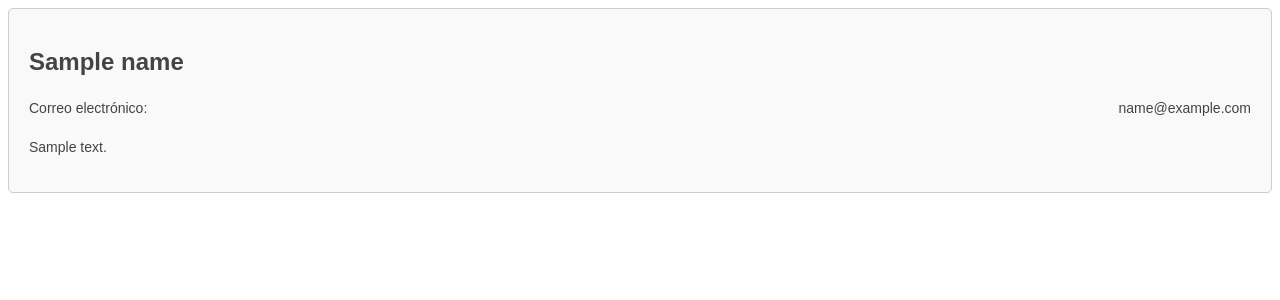
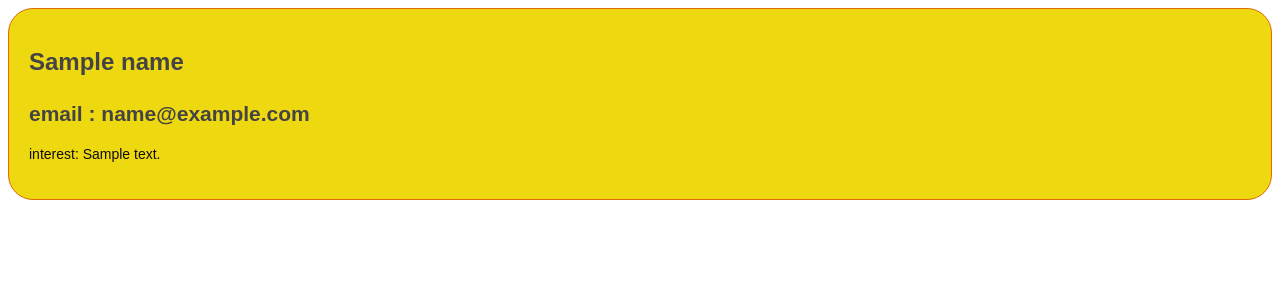
Before and after one commit to emmanuelSjamesB/gsoi, a Django app: template gsoi/templates/email_template.html in a window 1280 px wide. Shown: the top 300 px of the page. Run offline with Django 4.2, Linux system fonts and the light colour scheme; the template is opened without the code that fills it: most values are stand-ins (such as "Sample title", 1, 10 or a date in 2020).

Commit message:
cambio-mapa

```diff
--- a/gsoi/templates/contact.html
+++ b/gsoi/templates/contact.html
@@ -9,7 +9,7 @@
       </div>
 
       <div>
-        <iframe style="border:0; width: 100%; height: 270px;" src="https://www.google.com/maps/embed?pb=!1m18!1m12!1m3!1d2061.425777722888!2d5.736071916430635!3d58.89074798150754!2m3!1f0!2f0!3f0!3m2!1i1024!2i768!4f13.1!3m3!1m2!1s0x463a36f9f8aaa8cb%3A0x15effdbd3255b0a6!2sGSOI%20AS!5e0!3m2!1ses-419!2sno!4v1582645144180!5m2!1ses-419!2sno" frameborder="0" allowfullscreen></iframe>
+        <iframe style="border:0; width: 100%; height: 270px;" src="https://www.google.com/maps/embed?pb=!1m18!1m12!1m3!1d2590.6144920821393!2d5.695269747748377!3d58.889270786682204!2m3!1f0!2f0!3f0!3m2!1i1024!2i768!4f13.1!3m3!1m2!1s0x463a35fd256fced3%3A0xdf3757a700f3ff18!2sVestre%20Svanholmen%2012%2C%204313%20Sandnes%2C%20Noruega!5e1!3m2!1ses-419!2spe!4v1679521192633!5m2!1ses-419!2spe" frameborder="0" allowfullscreen></iframe>
       </div>
 
       <div class="row mt-5">
@@ -19,7 +19,7 @@
             <div class="address">
               <i class="bi bi-geo-alt"></i>
               <h4>Location:</h4>
-              <p>Forusparken 2, 4031, Stavanger, Noruega.</p>
+              <p>Vestre Svanholmen 12, 4313, Sandnes, Norway.</p>
             </div>
 
             <div class="email">
--- a/gsoi/templates/email_template.html
+++ b/gsoi/templates/email_template.html
@@ -17,21 +17,22 @@
             margin-bottom: 20px;
         }
 
-        .mail{
+        .mail h2{
             margin-bottom: 20px;
             display: flex;
             justify-content: space-between;
+            color: aliceblue;
         }
 
         .message{
             text-align: justify;
-            color: #444444;
+            color: #0e0d0d;
         }
 
         .email {
-            background-color: #f9f9f9;
-            border: 1px solid #cccccc;
-            border-radius: 5px;
+            background-color: #eed810;
+            border: 1px solid #e06b0b;
+            border-radius: 25px;
             padding: 20px;
         }
     </style>
@@ -39,8 +40,8 @@
 <body>
     <div class="email">
         <h1>{{ name }}</h1>
-        <p class="mail"><span>Correo electrónico:</span> {{ email }}</p>
-        <p class="message">{{ message }}</p>
+        <h2 class="mail"><span>email :</span> {{ email }}</h2>
+        <p class="message">interest: {{ message }}</p>
     </div>
 </body>
 </html>
```
Also changed, not shown: gsoi/views.py (+49 -78 lines).
